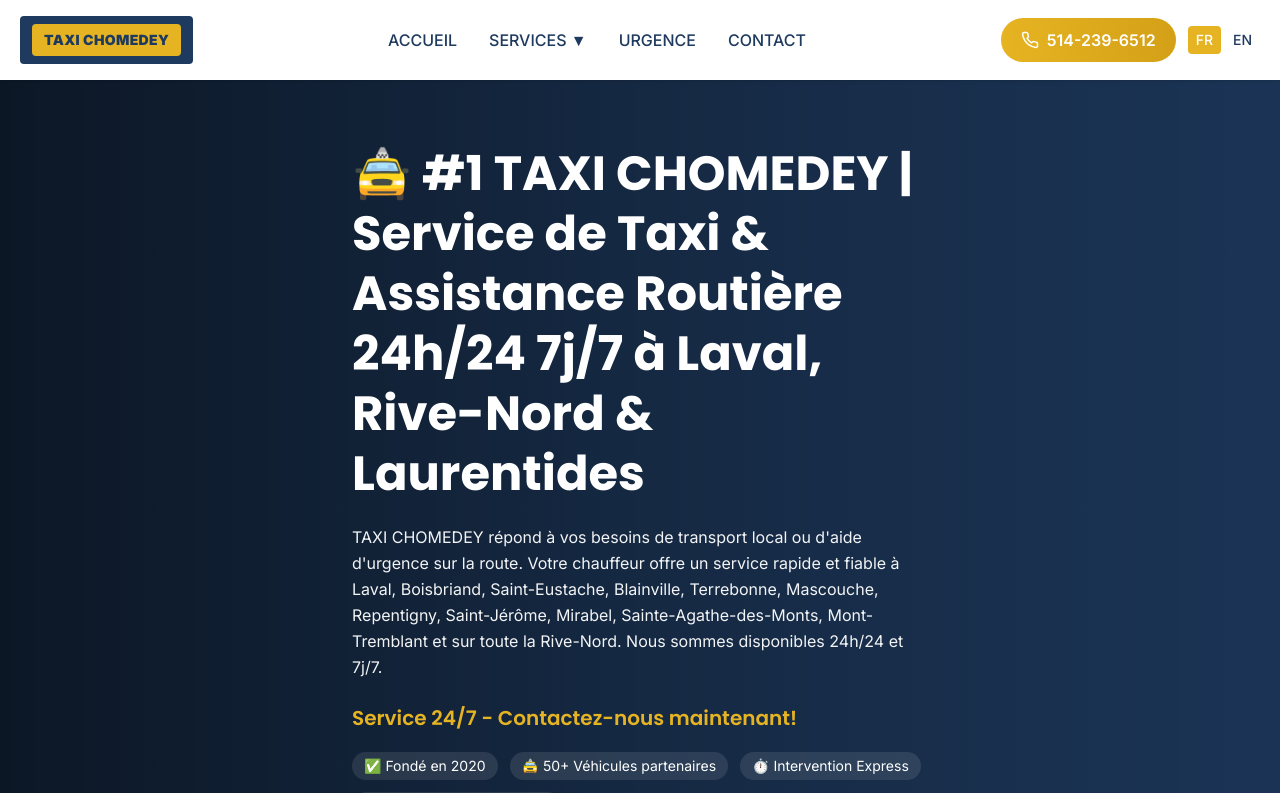
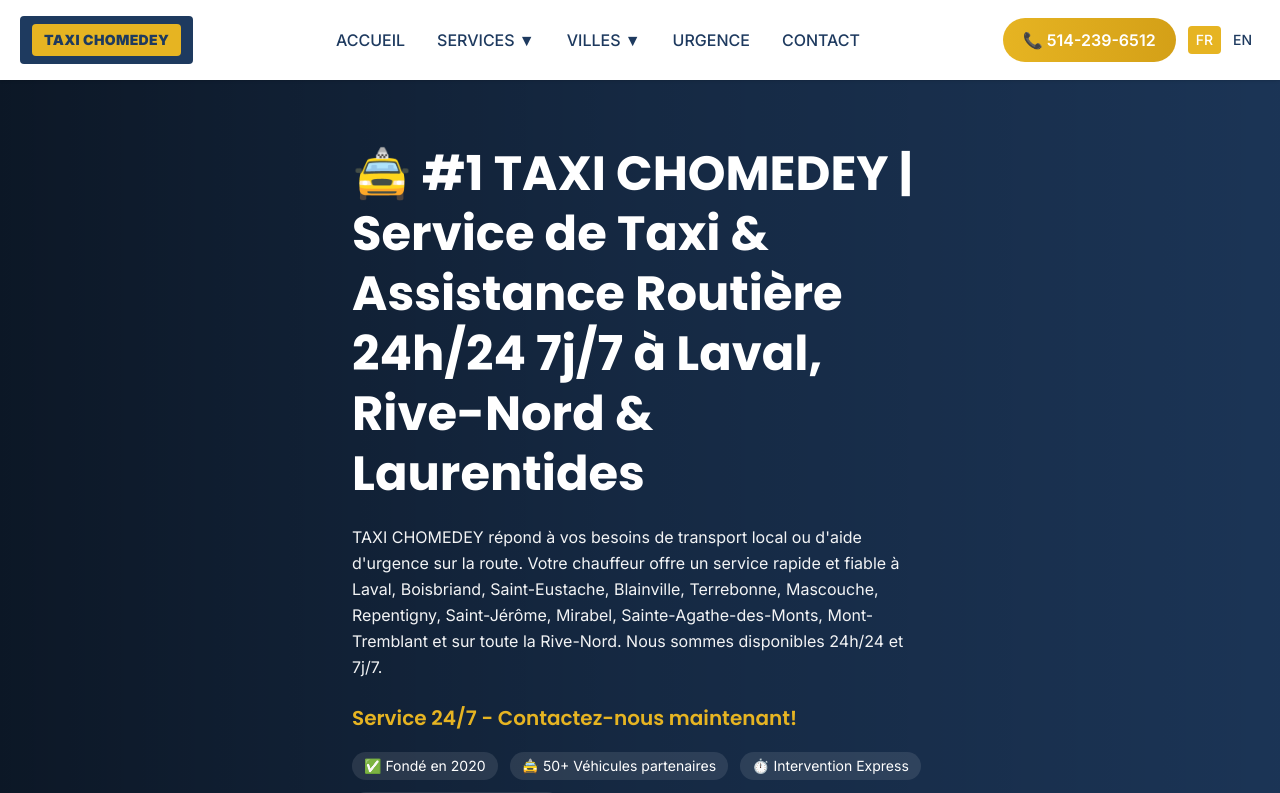
Before and after one commit to john760300-sketch/taxi-laval-nextjs, a Next.js app: page /fr in a window 1280 px wide. Shown: the top 793 px of the page. Built offline with nearby package versions, Linux system fonts and the light colour scheme.

Commit message:
feat: add VILLES and CITIES menus to headers

```diff
--- a/src/components/Header.tsx
+++ b/src/components/Header.tsx
@@ -2,6 +2,7 @@
 
 import Link from "next/link";
 import { useState } from "react";
+import { cities } from "@/data/cities";
 
 const services = [
   { href: "/fr/transport-local", label: "Transport local" },
@@ -16,11 +17,11 @@
 export default function Header() {
   const [mobileOpen, setMobileOpen] = useState(false);
   const [servicesOpen, setServicesOpen] = useState(false);
+  const [villesOpen, setVillesOpen] = useState(false);
 
   return (
     <header className="sticky top-0 z-50 bg-white shadow-sm">
       <div className="mx-auto flex h-20 max-w-7xl items-center justify-between px-5">
-        {/* Logo */}
         <Link href="/fr" className="flex items-center">
           <div className="flex h-12 items-center rounded bg-[#1e3a5f] px-3">
             <span className="rounded bg-[#e6b422] px-3 py-1.5 text-sm font-black tracking-wide text-[#1e3a5f]">
@@ -29,26 +30,19 @@
           </div>
         </Link>
 
-        {/* Desktop Nav */}
-        <nav className="hidden items-center gap-8 lg:flex">
-          <Link
-            href="/fr"
-            className="font-medium text-[#1e3a5f] transition hover:text-[#e6b422]"
-          >
+        <nav className="hidden items-center gap-6 xl:gap-8 lg:flex">
+          <Link href="/fr" className="font-medium text-[#1e3a5f] transition hover:text-[#e6b422]">
             ACCUEIL
           </Link>
 
           <div className="group relative">
-            <button className="font-medium text-[#1e3a5f] transition hover:text-[#e6b422]">
+            <button type="button" className="font-medium text-[#1e3a5f] transition hover:text-[#e6b422]">
               SERVICES ▼
             </button>
             <ul className="invisible absolute left-0 top-full z-50 min-w-[240px] rounded-lg bg-white py-3 opacity-0 shadow-md transition group-hover:visible group-hover:opacity-100">
               {services.map((s) => (
                 <li key={s.href}>
-                  <Link
-                    href={s.href}
-                    className="block px-5 py-2 text-sm text-[#1e3a5f] transition hover:bg-[#f9f9f8] hover:pl-6 hover:text-[#e6b422]"
-                  >
+                  <Link href={s.href} className="block px-5 py-2 text-sm text-[#1e3a5f] transition hover:bg-[#f9f9f8] hover:pl-6 hover:text-[#e6b422]">
                     {s.label}
                   </Link>
                 </li>
@@ -56,61 +50,38 @@
             </ul>
           </div>
 
-          <Link
-            href="/fr/urgence"
-            className="font-medium text-[#1e3a5f] transition hover:text-[#e6b422]"
-          >
+          <div className="group relative">
+            <button type="button" className="font-medium text-[#1e3a5f] transition hover:text-[#e6b422]">
+              VILLES ▼
+            </button>
+            <ul className="invisible absolute left-0 top-full z-50 max-h-[70vh] min-w-[220px] overflow-y-auto rounded-lg bg-white py-3 opacity-0 shadow-md transition group-hover:visible group-hover:opacity-100">
+              {cities.map((c) => (
+                <li key={c.slug}>
+                  <Link href={`/fr/taxi-${c.slug}`} className="block px-5 py-2 text-sm text-[#1e3a5f] transition hover:bg-[#f9f9f8] hover:pl-6 hover:text-[#e6b422]">
+                    Taxi {c.nameFr}
+                  </Link>
+                </li>
+              ))}
+            </ul>
+          </div>
+
+          <Link href="/fr/urgence" className="font-medium text-[#1e3a5f] transition hover:text-[#e6b422]">
             URGENCE
           </Link>
-
-          <Link
-            href="/fr/contact"
-            className="font-medium text-[#1e3a5f] transition hover:text-[#e6b422]"
-          >
+          <Link href="/fr/contact" className="font-medium text-[#1e3a5f] transition hover:text-[#e6b422]">
             CONTACT
           </Link>
         </nav>
 
-        {/* Right side */}
         <div className="flex items-center gap-3">
-          <a
-            href="tel:+15142396512"
-            className="hidden items-center gap-2 rounded-full bg-gradient-to-r from-[#e6b422] to-[#d4a017] px-5 py-2.5 font-semibold text-white sm:flex"
-          >
-            <svg
-              width="18"
-              height="18"
-              viewBox="0 0 24 24"
-              fill="none"
-              stroke="currentColor"
-              strokeWidth="2"
-            >
-              <path d="M22 16.92v3a2 2 0 0 1-2.18 2 19.79 19.79 0 0 1-8.63-3.07 19.5 19.5 0 0 1-6-6 19.79 19.79 0 0 1-3.07-8.67A2 2 0 0 1 4.11 2h3a2 2 0 0 1 2 1.72 12.84 12.84 0 0 0 .7 2.81 2 2 0 0 1-.45 2.11L8.09 9.91a16 16 0 0 0 6 6l1.27-1.27a2 2 0 0 1 2.11-.45 12.84 12.84 0 0 0 2.81.7A2 2 0 0 1 22 16.92z" />
-            </svg>
-            514-239-6512
+          <a href="tel:+15142396512" className="hidden items-center gap-2 rounded-full bg-gradient-to-r from-[#e6b422] to-[#d4a017] px-5 py-2.5 font-semibold text-white sm:flex">
+            📞 514-239-6512
           </a>
-
           <div className="flex items-center gap-1 text-sm">
-            <Link
-              href="/fr"
-              className="rounded bg-[#e6b422] px-2 py-1 font-medium text-white"
-            >
-              FR
-            </Link>
-            <Link
-              href="/en"
-              className="rounded px-2 py-1 font-medium text-[#1e3a5f] hover:bg-[#f9f9f8]"
-            >
-              EN
-            </Link>
+            <Link href="/fr" className="rounded bg-[#e6b422] px-2 py-1 font-medium text-white">FR</Link>
+            <Link href="/en" className="rounded px-2 py-1 font-medium text-[#1e3a5f] hover:bg-[#f9f9f8]">EN</Link>
           </div>
-
-          {/* Mobile menu button */}
-          <button
-            className="flex flex-col gap-1.5 lg:hidden"
-            onClick={() => setMobileOpen(!mobileOpen)}
-            aria-label="Menu"
-          >
+          <button type="button" className="flex flex-col gap-1.5 lg:hidden" onClick={() => setMobileOpen(!mobileOpen)} aria-label="Menu">
             <span className="h-0.5 w-6 bg-[#1e3a5f]" />
             <span className="h-0.5 w-6 bg-[#1e3a5f]" />
             <span className="h-0.5 w-6 bg-[#1e3a5f]" />
@@ -118,69 +89,36 @@
         </div>
       </div>
 
-      {/* Mobile menu */}
       {mobileOpen && (
         <>
-          <div
-            className="fixed inset-0 z-40 bg-black/50 lg:hidden"
-            onClick={() => setMobileOpen(false)}
-          />
+          <div className="fixed inset-0 z-40 bg-black/50 lg:hidden" onClick={() => setMobileOpen(false)} />
           <div className="fixed left-0 top-0 z-50 h-full w-[85%] max-w-xs overflow-y-auto bg-white p-6 pt-24 lg:hidden">
             <nav className="flex flex-col gap-1">
-              <Link
-                href="/fr"
-                className="border-b border-gray-100 py-3 text-lg font-medium text-[#1e3a5f]"
-                onClick={() => setMobileOpen(false)}
-              >
-                ACCUEIL
-              </Link>
-
-              <button
-                className="flex w-full items-center justify-between border-b border-gray-100 py-3 text-lg font-medium text-[#1e3a5f]"
-                onClick={() => setServicesOpen(!servicesOpen)}
-              >
-                SERVICES
-                <span className={`transition ${servicesOpen ? "rotate-180" : ""}`}>
-                  ▼
-                </span>
+              <Link href="/fr" className="border-b border-gray-100 py-3 text-lg font-medium text-[#1e3a5f]" onClick={() => setMobileOpen(false)}>ACCUEIL</Link>
+              <button type="button" className="flex w-full items-center justify-between border-b border-gray-100 py-3 text-lg font-medium text-[#1e3a5f]" onClick={() => setServicesOpen(!servicesOpen)}>
+                SERVICES<span className={`transition ${servicesOpen ? "rotate-180" : ""}`}>▼</span>
               </button>
               {servicesOpen && (
                 <div className="mb-2 ml-4 rounded bg-[#f9f9f8]">
                   {services.map((s) => (
-                    <Link
-                      key={s.href}
-                      href={s.href}
-                      className="block border-b border-gray-100 px-4 py-2.5 text-[15px] text-[#4a627a]"
-                      onClick={() => setMobileOpen(false)}
-                    >
-                      {s.label}
-                    </Link>
+                    <Link key={s.href} href={s.href} className="block border-b border-gray-100 px-4 py-2.5 text-[15px] text-[#4a627a]" onClick={() => setMobileOpen(false)}>{s.label}</Link>
                   ))}
                 </div>
               )}
-
-              <Link
-                href="/fr/urgence"
-                className="border-b border-gray-100 py-3 text-lg font-medium text-[#1e3a5f]"
-                onClick={() => setMobileOpen(false)}
-              >
-                URGENCE
-              </Link>
-              <Link
-                href="/fr/contact"
-                className="border-b border-gray-100 py-3 text-lg font-medium text-[#1e3a5f]"
-                onClick={() => setMobileOpen(false)}
-              >
-                CONTACT
-              </Link>
-
+              <button type="button" className="flex w-full items-center justify-between border-b border-gray-100 py-3 text-lg font-medium text-[#1e3a5f]" onClick={() => setVillesOpen(!villesOpen)}>
+                VILLES<span className={`transition ${villesOpen ? "rotate-180" : ""}`}>▼</span>
+              </button>
+              {villesOpen && (
+                <div className="mb-2 ml-4 max-h-64 overflow-y-auto rounded bg-[#f9f9f8]">
+                  {cities.map((c) => (
+                    <Link key={c.slug} href={`/fr/taxi-${c.slug}`} className="block border-b border-gray-100 px-4 py-2.5 text-[15px] text-[#4a627a]" onClick={() => setMobileOpen(false)}>Taxi {c.nameFr}</Link>
+                  ))}
+                </div>
+              )}
+              <Link href="/fr/urgence" className="border-b border-gray-100 py-3 text-lg font-medium text-[#1e3a5f]" onClick={() => setMobileOpen(false)}>URGENCE</Link>
+              <Link href="/fr/contact" className="border-b border-gray-100 py-3 text-lg font-medium text-[#1e3a5f]" onClick={() => setMobileOpen(false)}>CONTACT</Link>
               <div className="mt-8 space-y-3 border-t pt-6">
-                <a
-                  href="tel:+15142396512"
-                  className="flex items-center gap-2 text-[#1e3a5f]"
-                >
-                  📞 514-239-6512
-                </a>
+                <a href="tel:+15142396512" className="flex items-center gap-2 text-[#1e3a5f]">📞 514-239-6512</a>
               </div>
             </nav>
           </div>
```
